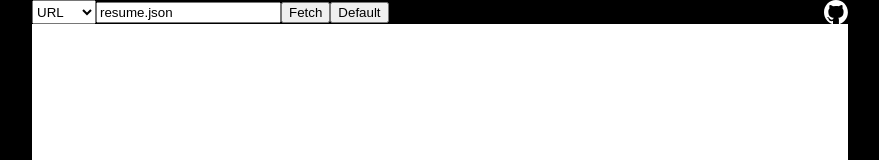
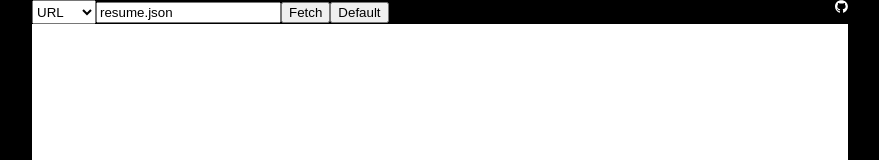
Before and after one commit to chrjl/jsonresume--react-generator, a React (Vite) app: page / in a window 1280 px wide. Shown: the top 160 px of the page, without its empty margins (200-1079 px from the left). Built offline with nearby package versions, Linux system fonts and the light colour scheme; no server answers.

Commit message:
build(fonts): self-host with fontsource, react-fontawesome
Use Fontsource to self host fonts and remove import from Google Fonts,
manually importing only the Latin variant stylesheets.

Use react-fontawesome to include icons as React components, replacing
img asset elements.

```diff
--- a/src/App.jsx
+++ b/src/App.jsx
@@ -4,6 +4,11 @@
 import './styles/App.css';
 
 import NavBar from './components/NavBar';
+import '@fontsource/arimo/latin-400.css';
+import '@fontsource/arimo/latin-400-italic.css';
+import '@fontsource/arimo/latin-700.css';
+import '@fontsource/cousine/latin-400.css';
+import '@fontsource/cousine/latin-700.css';
 import Basics from './pages/Basics';
 import Certificates from './pages/Certificates';
 import Education from './pages/Education';
--- a/src/components/NavBar.jsx
+++ b/src/components/NavBar.jsx
@@ -2,7 +2,9 @@
 import { useState } from 'react';
 
 import * as navBar from './NavBar.module.css';
-import githubLogo from '../assets/github-mark-white.svg';
+
+import { FontAwesomeIcon } from '@fortawesome/react-fontawesome';
+import { faGithub } from '@fortawesome/free-brands-svg-icons';
 
 function NavBar(props) {
   const { defaultUrl, setResume } = props;
@@ -54,7 +56,7 @@
           href="https://github.com/chrjl/jsonresume--react-generator"
           target="_blank"
         >
-          <img src={githubLogo} alt="github" height="100%"></img>
+          <FontAwesomeIcon icon={faGithub} style={{ color: '#ffffff' }} />
         </a>
       </div>
     </nav>
--- a/src/styles/App.css
+++ b/src/styles/App.css
@@ -1,6 +1,3 @@
-@import url('https://fonts.googleapis.com/css2?family=Arimo:ital,wght@0,400;0,700;1,400&display=swap');
-@import url('https://fonts.googleapis.com/css2?family=Cousine&display=swap');
-
 @media print {
   nav {
     display: none;
```
Also changed, not shown: package.json (+7 -0 lines), src/assets/github-mark-white.svg (deleted), src/assets/github-mark.svg (deleted).
